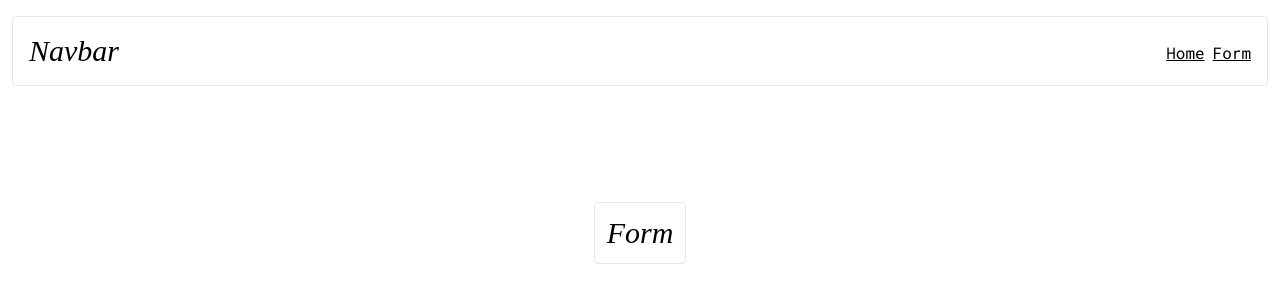
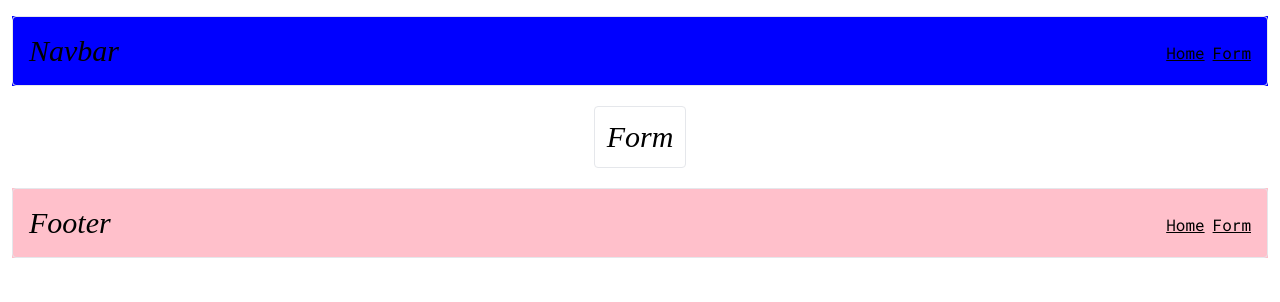
Before and after one commit to lisandrojm/portfolio-start-running, a Next.js app: page /form in a window 1280 px wide. Shown: the top 302 px of the page. Built offline with nearby package versions, Linux system fonts and the light colour scheme.

Commit message:
folders-structure

```diff
--- a/src/app/(routes)/form/page.tsx
+++ b/src/app/(routes)/form/page.tsx
@@ -1,7 +1,8 @@
 /* src/app/(routes)/form/page.tsx */
-export default function Home() {
+
+export default function Form() {
   return (
-    <main className="flex min-h-screen flex-col items-center justify-between p-24">
+    <main className="flex flex-col items-center justify-between">
       <div className="border rounded p-3 my-1">
         <h1 className="tertiary__font italic text-3xl">Form</h1>
       </div>
--- a/src/app/(routes)/layout.tsx
+++ b/src/app/(routes)/layout.tsx
@@ -3,7 +3,8 @@
 import type { Metadata } from 'next';
 import { Roboto_Mono } from 'next/font/google';
 import '@/_styles/globals.css';
-import Navbar from '@/_components/Navbar';
+import Navbar from '@/_components/Navbar/Navbar';
+import Footer from '@/_components/Footer/Footer';
 
 const roboto_mono = Roboto_Mono({ subsets: ['latin'] });
 
@@ -101,6 +102,7 @@ export default function RootLayout({ children }: { children: React.ReactNode })
       <body className={roboto_mono.className}>
         <Navbar />
         {children}
+        <Footer />
       </body>
     </html>
   );
--- a/src/app/(routes)/loading.tsx
+++ b/src/app/(routes)/loading.tsx
@@ -2,8 +2,8 @@ import React from 'react';
 
 function LoadingPage() {
   return (
-    <div className="flex min-h-screen flex-col items-center justify-between p-24">
-      <div className="border rounded p-3 my-1">
+    <div className="flex flex-col items-center justify-between">
+      <div className="border rounded p-3 my-1 mb-3">
         <h1 className="tertiary__font italic text-3xl">Loading...</h1>
       </div>
     </div>
--- a/src/app/(routes)/page.tsx
+++ b/src/app/(routes)/page.tsx
@@ -3,58 +3,14 @@
 import Image from 'next/image';
 import Link from 'next/link';
 
-export default async function Home() {
+export default function Home() {
   /* loading testing */
-  await new Promise((resolve) => setTimeout(resolve, 3000));
+  /*   await new Promise((resolve) => setTimeout(resolve, 3000)); */
 
   return (
-    <main className="flex min-h-screen flex-col items-center justify-between p-24">
-      {/*       <div className="z-10 max-w-5xl w-full items-center justify-between font-mono text-sm lg:flex">
-        <p className="fixed left-0 top-0 flex w-full justify-center border-b border-gray-300 bg-gradient-to-b from-zinc-200 pb-6 pt-8 backdrop-blur-2xl dark:border-neutral-800 dark:bg-zinc-800/30 dark:from-inherit lg:static lg:w-auto  lg:rounded-xl lg:border lg:bg-gray-200 lg:p-4 lg:dark:bg-zinc-800/30">
-          Get started by editing&nbsp;
-          <code className="font-mono font-bold">src/app/page.tsx</code>
-        </p>
-        <div className="fixed bottom-0 left-0 flex h-48 w-full items-end justify-center bg-gradient-to-t from-white via-white dark:from-black dark:via-black lg:static lg:h-auto lg:w-auto lg:bg-none">
-          <a className="pointer-events-none flex place-items-center gap-2 p-8 lg:pointer-events-auto lg:p-0" href="https://vercel.com?utm_source=create-next-app&utm_medium=appdir-template&utm_campaign=create-next-app" target="_blank" rel="noopener noreferrer">
-            By <Image src="/vercel.svg" alt="Vercel Logo" className="dark:invert w-auto h-auto" width={100} height={24} priority />
-          </a>
-        </div>
-      </div>
-      <div className="relative flex place-items-center before:absolute before:h-[300px] before:w-[480px] before:-translate-x-1/2 before:rounded-full before:bg-gradient-radial before:from-white before:to-transparent before:blur-2xl before:content-[''] after:absolute after:-z-20 after:h-[180px] after:w-[240px] after:translate-x-1/3 after:bg-gradient-conic after:from-sky-200 after:via-blue-200 after:blur-2xl after:content-[''] before:dark:bg-gradient-to-br before:dark:from-transparent before:dark:to-blue-700 before:dark:opacity-10 after:dark:from-sky-900 after:dark:via-[#0141ff] after:dark:opacity-40 before:lg:h-[360px] z-[-1]">
-        <Image className="relative dark:drop-shadow-[0_0_0.3rem_#ffffff70] dark:invert" src="/next.svg" alt="Next.js Logo" width={180} height={37} priority />
-      </div>
-
-      <div className="mb-32 grid text-center lg:max-w-5xl lg:w-full lg:mb-0 lg:grid-cols-4 lg:text-left">
-        <a href="https://nextjs.org/docs?utm_source=create-next-app&utm_medium=appdir-template&utm_campaign=create-next-app" className="group rounded-lg border border-transparent px-5 py-4 transition-colors hover:border-gray-300 hover:bg-gray-100 hover:dark:border-neutral-700 hover:dark:bg-neutral-800/30" target="_blank" rel="noopener noreferrer">
-          <h2 className={`mb-3 text-2xl font-semibold`}>
-            Docs <span className="inline-block transition-transform group-hover:translate-x-1 motion-reduce:transform-none">-&gt;</span>
-          </h2>
-          <p className={`m-0 max-w-[30ch] text-sm opacity-50`}>Find in-depth information about Next.js features and API.</p>
-        </a>
-
-        <a href="https://nextjs.org/learn?utm_source=create-next-app&utm_medium=appdir-template-tw&utm_campaign=create-next-app" className="group rounded-lg border border-transparent px-5 py-4 transition-colors hover:border-gray-300 hover:bg-gray-100 hover:dark:border-neutral-700 hover:dark:bg-neutral-800/30" target="_blank" rel="noopener noreferrer">
-          <h2 className={`mb-3 text-2xl font-semibold`}>
-            Learn <span className="inline-block transition-transform group-hover:translate-x-1 motion-reduce:transform-none">-&gt;</span>
-          </h2>
-          <p className={`m-0 max-w-[30ch] text-sm opacity-50`}>Learn about Next.js in an interactive course with&nbsp;quizzes!</p>
-        </a>
-
-        <a href="https://vercel.com/templates?framework=next.js&utm_source=create-next-app&utm_medium=appdir-template&utm_campaign=create-next-app" className="group rounded-lg border border-transparent px-5 py-4 transition-colors hover:border-gray-300 hover:bg-gray-100 hover:dark:border-neutral-700 hover:dark:bg-neutral-800/30" target="_blank" rel="noopener noreferrer">
-          <h2 className={`mb-3 text-2xl font-semibold`}>
-            Templates <span className="inline-block transition-transform group-hover:translate-x-1 motion-reduce:transform-none">-&gt;</span>
-          </h2>
-          <p className={`m-0 max-w-[30ch] text-sm opacity-50`}>Explore starter templates for Next.js.</p>
-        </a>
-
-        <a href="https://vercel.com/new?utm_source=create-next-app&utm_medium=appdir-template&utm_campaign=create-next-app" className="group rounded-lg border border-transparent px-5 py-4 transition-colors hover:border-gray-300 hover:bg-gray-100 hover:dark:border-neutral-700 hover:dark:bg-neutral-800/30" target="_blank" rel="noopener noreferrer">
-          <h2 className={`mb-3 text-2xl font-semibold`}>
-            Deploy <span className="inline-block transition-transform group-hover:translate-x-1 motion-reduce:transform-none">-&gt;</span>
-          </h2>
-          <p className={`m-0 max-w-[30ch] text-sm opacity-50`}>Instantly deploy your Next.js site to a shareable URL with Vercel.</p>
-        </a>
-      </div> */}
+    <main className="flex flex-col items-center justify-between">
       {/* Fonts test */}
-      <div className="border rounded p-3 my-1">
+      <div className="border rounded p-3 my-1 mb-3">
         <h1 className="tertiary__font italic text-3xl">Home</h1>
       </div>
       <div className="border rounded p-3 my-1">
--- /dev/null
+++ b/src/app/_components/Footer/Footer.css
@@ -0,0 +1,5 @@
+/* src/app/_components/Navbar/Navbar.css */
+
+footer {
+  background-color: pink;
+}
--- /dev/null
+++ b/src/app/_components/Footer/Footer.tsx
@@ -0,0 +1,26 @@
+/* src/app/_components/Navbar/Navbar.tsx */
+
+import '@/_components/Footer/Footer.css';
+import Link from 'next/link';
+
+export default function Footer() {
+  return (
+    <footer className="m-3">
+      <div className="border rounded p-3 my-4 flex justify-between items-end">
+        <h1 className="m-1 tertiary__font italic text-3xl">Footer</h1>
+        <ul className="flex">
+          <li className="m-1 pb-1">
+            <Link className="underline" href="/">
+              Home
+            </Link>
+          </li>
+          <li className="m-1">
+            <Link className="underline" href="/form">
+              Form
+            </Link>
+          </li>
+        </ul>
+      </div>
+    </footer>
+  );
+}
--- /dev/null
+++ b/src/app/_components/Navbar/Navbar.css
@@ -0,0 +1,5 @@
+/* src/app/_components/Navbar/Navbar.css */
+
+nav {
+  background-color: blue;
+}
--- a/src/app/_components/Navbar.tsx
+++ b/src/app/_components/Navbar/Navbar.tsx
@@ -1,8 +1,9 @@
-/* components/Navbar.tsx */
+/* src/app/_components/Navbar/Navbar.tsx */
 
+import '@/_components/Navbar/Navbar.css';
 import Link from 'next/link';
 
-export default function Home() {
+export default function Navbar() {
   return (
     <nav className="m-3">
       <div className="border rounded p-3 my-4 flex justify-between items-end">
```
